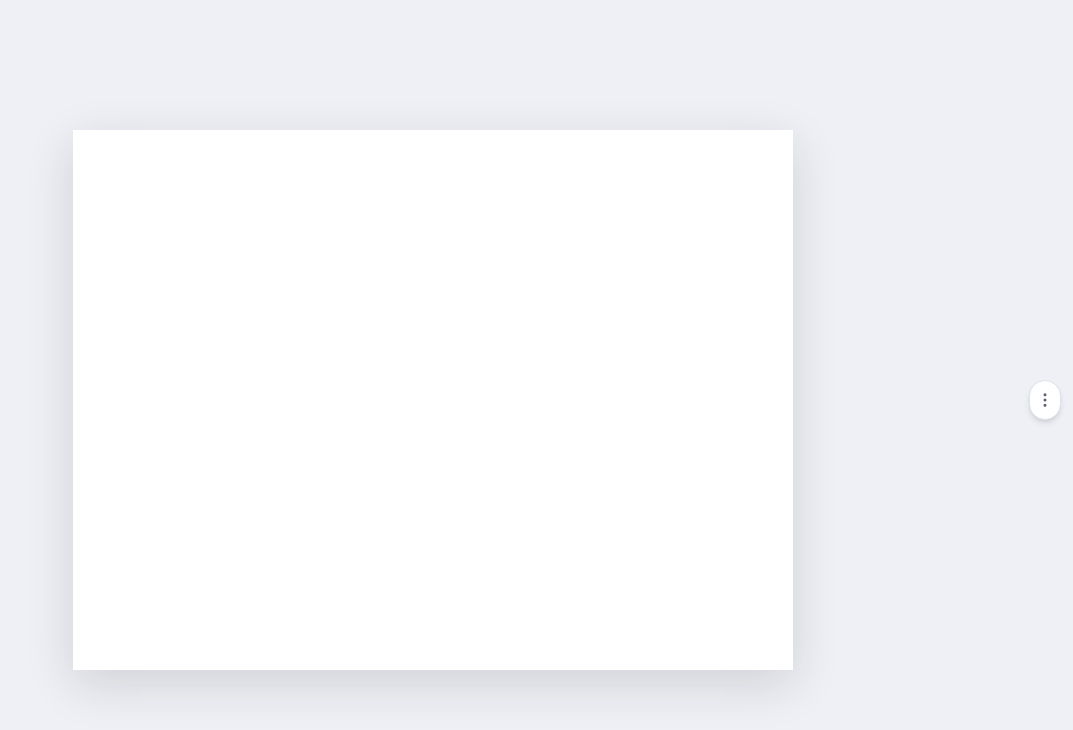
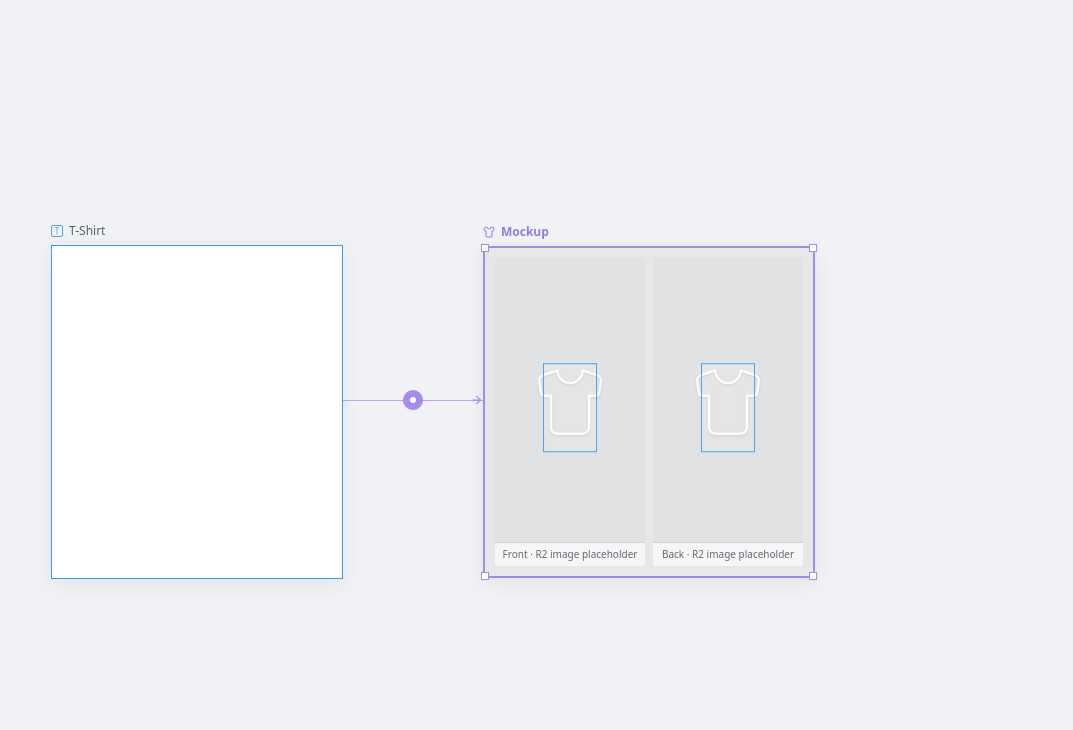
Before and after one commit to mhfashion/mhfashion, a Next.js app in the folder apps/web/: page /create in a window 1280 px wide. Shown: the top 730 px of the page, without its empty margins (207-1280 px from the left). Built offline with nearby package versions, Linux system fonts and the light colour scheme.

Commit message:
feat: match connected mockup preview layout

```diff
--- a/apps/web/src/components/KittlCanvas.tsx
+++ b/apps/web/src/components/KittlCanvas.tsx
@@ -1,6 +1,6 @@
 "use client";
 
-import { MoreVertical, Shirt, X } from "lucide-react";
+import { ArrowDown, ArrowRight, Shirt } from "lucide-react";
 import { useEffect, useRef, useState } from "react";
 
 type MockupSide = "front" | "back";
@@ -9,15 +9,13 @@ type KittlCanvasProps = {
 };
 type PanStart = { pointerId: number; startX: number; startY: number; panX: number; panY: number };
 
-const ARTBOARD_SIZE = { width: 720, height: 540 };
 const DEFAULT_MOCKUP_SIDES: readonly MockupSide[] = ["front", "back"];
 const SIDE_LABELS: Record<MockupSide, string> = { front: "Front", back: "Back" };
 
 export default function KittlCanvas({
   availableMockupSides = DEFAULT_MOCKUP_SIDES,
 }: KittlCanvasProps) {
-  const [mockupPanelOpen, setMockupPanelOpen] = useState(false);
-  const [attachedSides, setAttachedSides] = useState<MockupSide[]>([]);
+  const [mockupVisible, setMockupVisible] = useState(true);
   const [zoom, setZoom] = useState(1);
   const [pan, setPan] = useState({ x: 0, y: 0 });
   const [spaceHeld, setSpaceHeld] = useState(false);
@@ -103,14 +101,8 @@ export default function KittlCanvas({
     }, 0);
   }
 
-  function toggleAttachedSide(side: MockupSide) {
-    setAttachedSides((current) =>
-      current.includes(side) ? current.filter((item) => item !== side) : [...current, side],
-    );
-  }
-
   return (
-    <main className="relative h-full min-h-0 overflow-hidden bg-[#eef0f5]">
+    <main className="h-full min-h-0 overflow-hidden bg-[#f1f2f5]">
       <div
         ref={viewportRef}
         onPointerDown={startPan}
@@ -120,93 +112,79 @@ export default function KittlCanvas({
         onAuxClick={(event) => {
           if (event.button === 1) event.preventDefault();
         }}
-        className={`flex h-full w-full items-center justify-center overflow-hidden p-6 sm:p-12 ${isPanning ? "cursor-grabbing" : spaceHeld ? "cursor-grab" : "cursor-default"}`}
+        className={`flex h-full w-full items-center justify-center overflow-hidden p-5 sm:p-8 ${isPanning ? "cursor-grabbing" : spaceHeld ? "cursor-grab" : "cursor-default"}`}
       >
         <div
+          className="flex max-w-full flex-col items-center md:flex-row"
           style={{
-            width: `${ARTBOARD_SIZE.width * zoom}px`,
-            height: `${ARTBOARD_SIZE.height * zoom}px`,
-            transform: `translate(${pan.x}px, ${pan.y}px)`,
+            transform: `translate(${pan.x}px, ${pan.y}px) scale(${zoom})`,
+            transformOrigin: "center center",
           }}
-          className="relative shrink-0"
         >
+          <section className="w-[min(18.25rem,78vw)] shrink-0">
+            <div className="mb-1 flex h-5 items-center gap-1.5 text-[12px] font-medium text-[#53606a]">
+              <span className="inline-flex h-3 w-3 items-center justify-center rounded-[2px] border border-[#5b9dd1] text-[8px] text-[#5b9dd1]">T</span>
+              <span>T-Shirt</span>
+            </div>
             <div
               role="application"
-            aria-label="Design canvas"
-            className="h-full w-full bg-white shadow-[0_14px_45px_rgba(28,31,38,0.14)]"
-            style={{
-              width: `${ARTBOARD_SIZE.width}px`,
-              height: `${ARTBOARD_SIZE.height}px`,
-              transform: `scale(${zoom})`,
-              transformOrigin: "top left",
-            }}
+              aria-label="T-Shirt design area"
+              className="aspect-[0.875] w-full border border-[#36a0e5] bg-white shadow-[0_5px_18px_rgba(30,60,90,0.08)]"
               onClick={(event) => {
                 if (spaceHeld || panGestureRef.current) event.preventDefault();
               }}
             />
+          </section>
+
+          <div className="relative flex h-12 w-14 shrink-0 items-center justify-center md:h-auto md:w-[8.75rem]">
+            <span className="absolute left-1/2 top-0 h-full border-l border-[#b9a7e8] md:left-0 md:top-1/2 md:h-0 md:w-full md:border-l-0 md:border-t" />
+            <button
+              type="button"
+              aria-label={mockupVisible ? "Hide mockup preview" : "Show mockup preview"}
+              aria-expanded={mockupVisible}
+              onClick={() => setMockupVisible((visible) => !visible)}
+              className="relative z-10 flex h-5 w-5 items-center justify-center rounded-full bg-[#a58be8] shadow-sm outline-none ring-offset-2 hover:bg-[#8f72d4] focus-visible:ring-2 focus-visible:ring-[#8f72d4]"
+            >
+              <span className="h-1.5 w-1.5 rounded-full bg-white" />
+            </button>
+            {mockupVisible && <ArrowRight size={13} className="absolute right-0 top-1/2 hidden -translate-y-1/2 text-[#a58be8] md:block" aria-hidden="true" />}
+            {mockupVisible && <ArrowDown size={13} className="absolute bottom-0 left-1/2 -translate-x-1/2 text-[#a58be8] md:hidden" aria-hidden="true" />}
+          </div>
+
+          {mockupVisible && (
+            <section className="w-[min(20.75rem,84vw)] shrink-0">
+              <div className="mb-1 flex h-5 items-center gap-1.5 text-[12px] font-semibold text-[#967add]">
+                <Shirt size={12} aria-hidden="true" />
+                <span>Mockup</span>
+              </div>
+              <div className="relative aspect-square w-full border-2 border-[#a58be8] bg-[#e6e7e9] p-2.5 shadow-[0_5px_18px_rgba(50,35,90,0.08)]">
+                <span className="absolute -left-1 -top-1 h-2 w-2 border border-[#a58be8] bg-white" />
+                <span className="absolute -right-1 -top-1 h-2 w-2 border border-[#a58be8] bg-white" />
+                <span className="absolute -bottom-1 -left-1 h-2 w-2 border border-[#a58be8] bg-white" />
+                <span className="absolute -bottom-1 -right-1 h-2 w-2 border border-[#a58be8] bg-white" />
+                <div className={`grid h-full w-full gap-2 ${availableMockupSides.length > 1 ? "grid-cols-2" : "grid-cols-1"}`}>
+                  {availableMockupSides.map((side) => (
+                    <div key={side} className="relative min-h-0 overflow-hidden rounded-[2px] bg-[#e1e2e4]">
+                      <div className="absolute inset-x-1 top-1 bottom-6 flex items-center justify-center">
+                        <Shirt
+                          size={availableMockupSides.length > 1 ? 76 : 128}
+                          strokeWidth={0.8}
+                          className="h-auto max-h-full max-w-full text-[#fafafa] drop-shadow-[0_1px_1px_rgba(80,80,80,0.16)]"
+                          aria-hidden="true"
+                        />
+                        <span className="absolute left-1/2 top-[52%] h-[32%] w-[38%] -translate-x-1/2 -translate-y-1/2 border border-[#4aa4e8] bg-white/10" />
+                      </div>
+                      <div className="absolute inset-x-0 bottom-0 flex h-6 items-center justify-center border-t border-[#d3d4d7] bg-white/70 text-[10px] font-medium text-[#626a75]">
+                        {SIDE_LABELS[side]} · R2 image placeholder
                       </div>
                     </div>
-
-      <button
-        type="button"
-        aria-label={mockupPanelOpen ? "Close mockup panel" : "Open mockup panel"}
-        aria-expanded={mockupPanelOpen}
-        onClick={() => setMockupPanelOpen((open) => !open)}
-        className="absolute right-3 top-1/2 z-30 flex h-10 w-8 -translate-y-1/2 items-center justify-center rounded-full border border-[#dfe2e8] bg-white text-[#59616d] shadow-md transition hover:bg-[#f7f8fa] focus:outline-none focus:ring-2 focus:ring-[#7790bf]"
-      >
-        <MoreVertical size={18} aria-hidden="true" />
-      </button>
-
-      {mockupPanelOpen && (
-        <aside
-          aria-label="Mockup views"
-          className="absolute right-14 top-1/2 z-30 max-h-[min(80vh,38rem)] w-[min(18rem,calc(100vw-5rem))] -translate-y-1/2 overflow-y-auto rounded-xl border border-[#e1e4e9] bg-white p-3 shadow-[0_16px_48px_rgba(25,31,42,0.18)]"
-        >
-          <div className="mb-3 flex items-start justify-between gap-3">
-            <div>
-              <h2 className="text-sm font-semibold text-[#252a32]">Mockups</h2>
-              <p className="mt-0.5 text-[11px] text-[#7d8490]">Choose a product view</p>
-            </div>
-            <button
-              type="button"
-              aria-label="Close mockup panel"
-              onClick={() => setMockupPanelOpen(false)}
-              className="rounded-md p-1 text-[#727985] hover:bg-[#f1f2f5]"
-            >
-              <X size={16} />
-            </button>
-          </div>
-
-          <div className="space-y-2">
-            {availableMockupSides.map((side) => {
-              const attached = attachedSides.includes(side);
-              return (
-                <article key={side} className="rounded-lg border border-[#e7e9ed] p-2">
-                  <div className="flex h-24 items-center justify-center rounded-md bg-[#f5f6f8]">
-                    <div className="flex flex-col items-center gap-1 text-[#747c88]">
-                      <Shirt size={42} strokeWidth={1.2} aria-hidden="true" />
-                      <span className="text-[10px] font-medium uppercase tracking-[0.12em]">
-                        {SIDE_LABELS[side]}
-                      </span>
+                  ))}
                 </div>
               </div>
-                  <div className="mt-2 flex items-center justify-between gap-2">
-                    <span className="text-xs font-medium text-[#333943]">{SIDE_LABELS[side]}</span>
-                    <button
-                      type="button"
-                      aria-pressed={attached}
-                      onClick={() => toggleAttachedSide(side)}
-                      className={`rounded-md px-2.5 py-1 text-[11px] font-semibold ${attached ? "bg-[#eef2e9] text-[#4b6c2e]" : "bg-[#20242b] text-white hover:bg-[#353a43]"}`}
-                    >
-                      {attached ? "Attached" : "Attach"}
-                    </button>
+            </section>
+          )}
         </div>
-                </article>
-              );
-            })}
       </div>
-        </aside>
-      )}
     </main>
   );
 }
```
Also changed, not shown: 2 other files (tests, documents, lock files or other folders). Lines whose indentation alone changed are shown as unchanged.
